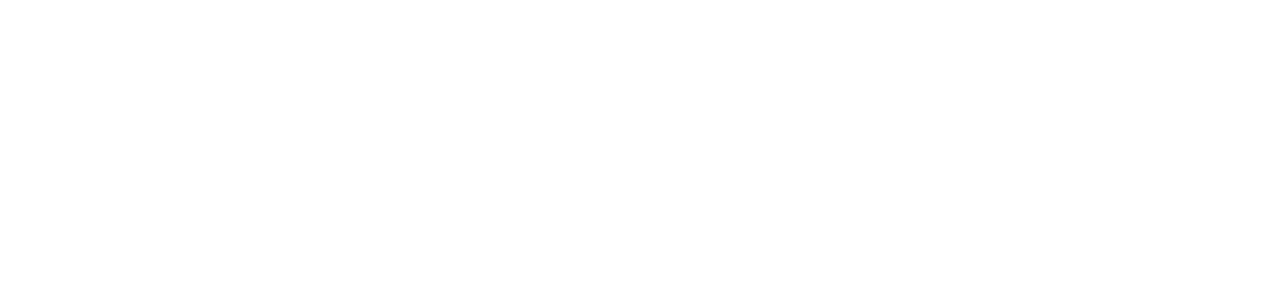
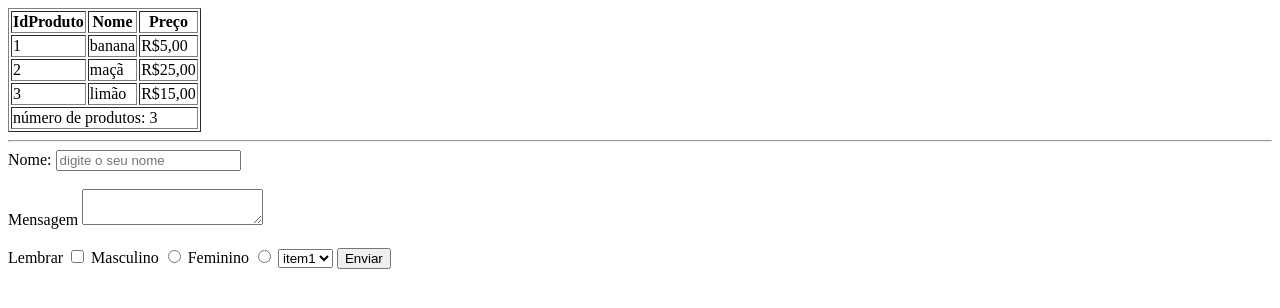
Before and after one commit to ArthurDeOliver/softex-typescript, a plain HTML site: page html/aulaHtml.html in a window 1280 px wide. Drawn offline with Linux system fonts and the light colour scheme.

Commit message:
inicio html

```diff
--- a/html/aulaHtml.html
+++ b/html/aulaHtml.html
@@ -1,11 +1,92 @@
 <!DOCTYPE html>
+
 <html lang="pt-br">
+
 <head>
+
     <meta charset="UTF-8">
     <meta name="viewport" content="width=device-width, initial-scale=1.0">
     <title>Aula html</title>
+
 </head>
+
 <body>
 
+   <table border=""> <!--define a tabela-->
+
+    <thead><!--tag semântica de cabeçalho-->
+        <tr> <!-- define as linhas-->
+            <th>IdProduto</th> <!--header da tabela-->
+            <th>Nome</th>
+            <th>Preço</th>
+        </tr>
+    </thead>
+
+    <tbody><!--tag semântica de corpo da tabela-->
+        <tr>
+            <td>1</td> <!--informação da tabela-->
+            <td>banana</td>
+            <td>R$5,00</td>
+        </tr>
+
+        <tr>
+            <td>2</td>
+            <td>maçã</td>
+            <td>R$25,00</td>
+        </tr>
+
+        <tr>
+            <td>3</td>
+            <td>limão</td>
+            <td>R$15,00</td>
+        </tr>
+    </tbody>
+
+    <tfoot>
+        <tr>
+            <td colspan="3">número de produtos: 3</td>
+        </tr>
+    </tfoot>
+   </table>
+
+   <hr>
+
+   <!--formulário-->
+   <form>
+
+    <label for="nome">Nome:</label>
+    <input type="password" id="nome" name="nome" title="nome" placeholder="digite o seu nome">
+
+    <br>
+    <br>
+
+    <label for="text">Mensagem</label>
+    <textarea name="text" id="text"></textarea>
+
+    <br>
+    <br>
+
+    <label for="lembrar">Lembrar</label>
+    <input type="checkbox" id="lembrar">
+
+    <label for="Masculino">Masculino</label>
+    <input type="radio" id="Masculino" name="genero">
+
+    <label for="Feminino">Feminino</label>
+    <input type="radio" id="Feminino" name="genero">
+
+    <select name="opcoes" id="op">
+        <option value="1">item1</option>
+        <option value="2">item2</option>
+        <option value="3">item3</option>
+    </select>
+
+    <button type="submit">Enviar</button>
+
+   </form>
+
+
+
 </body>
+
 </html>
```
